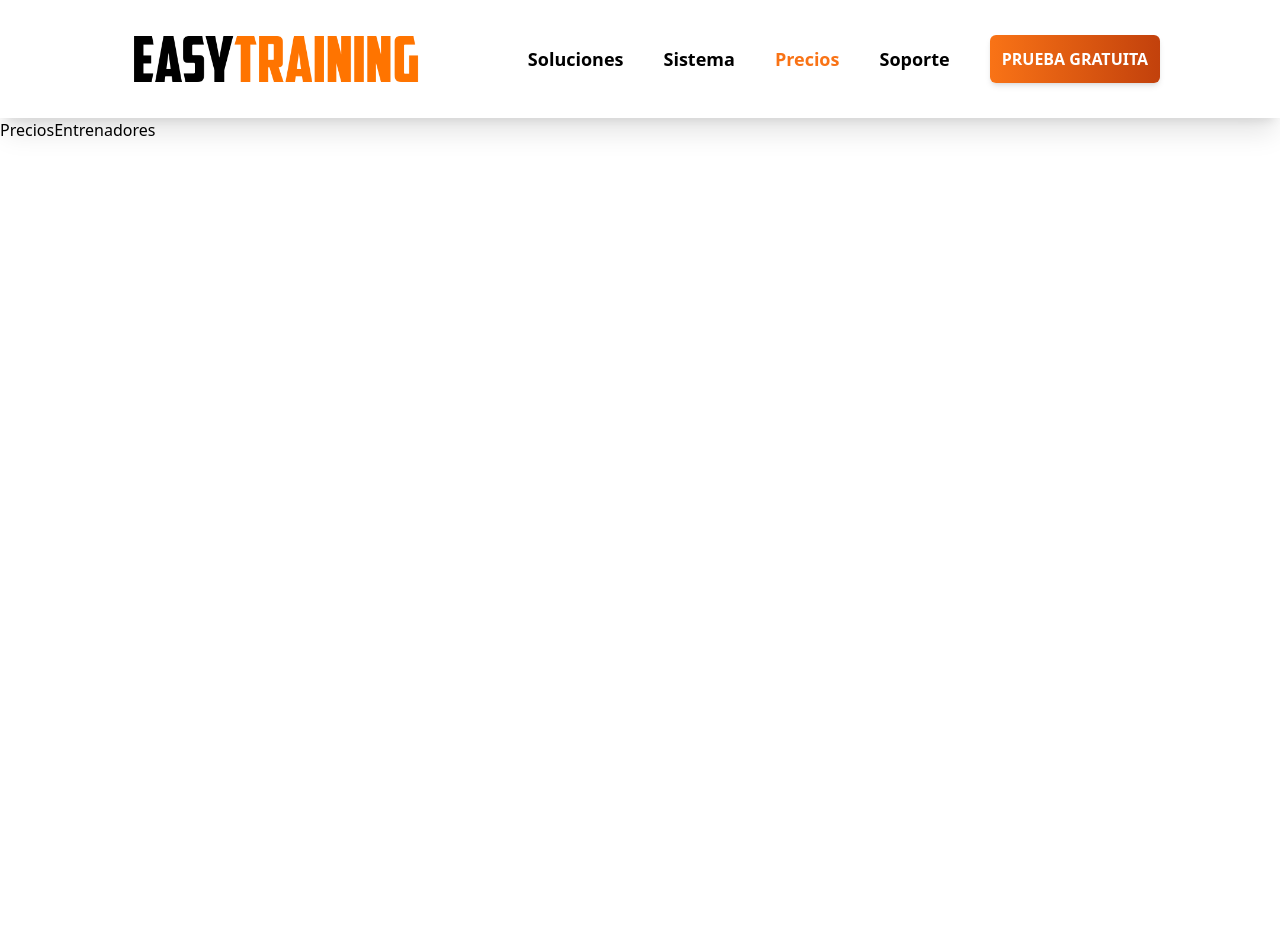
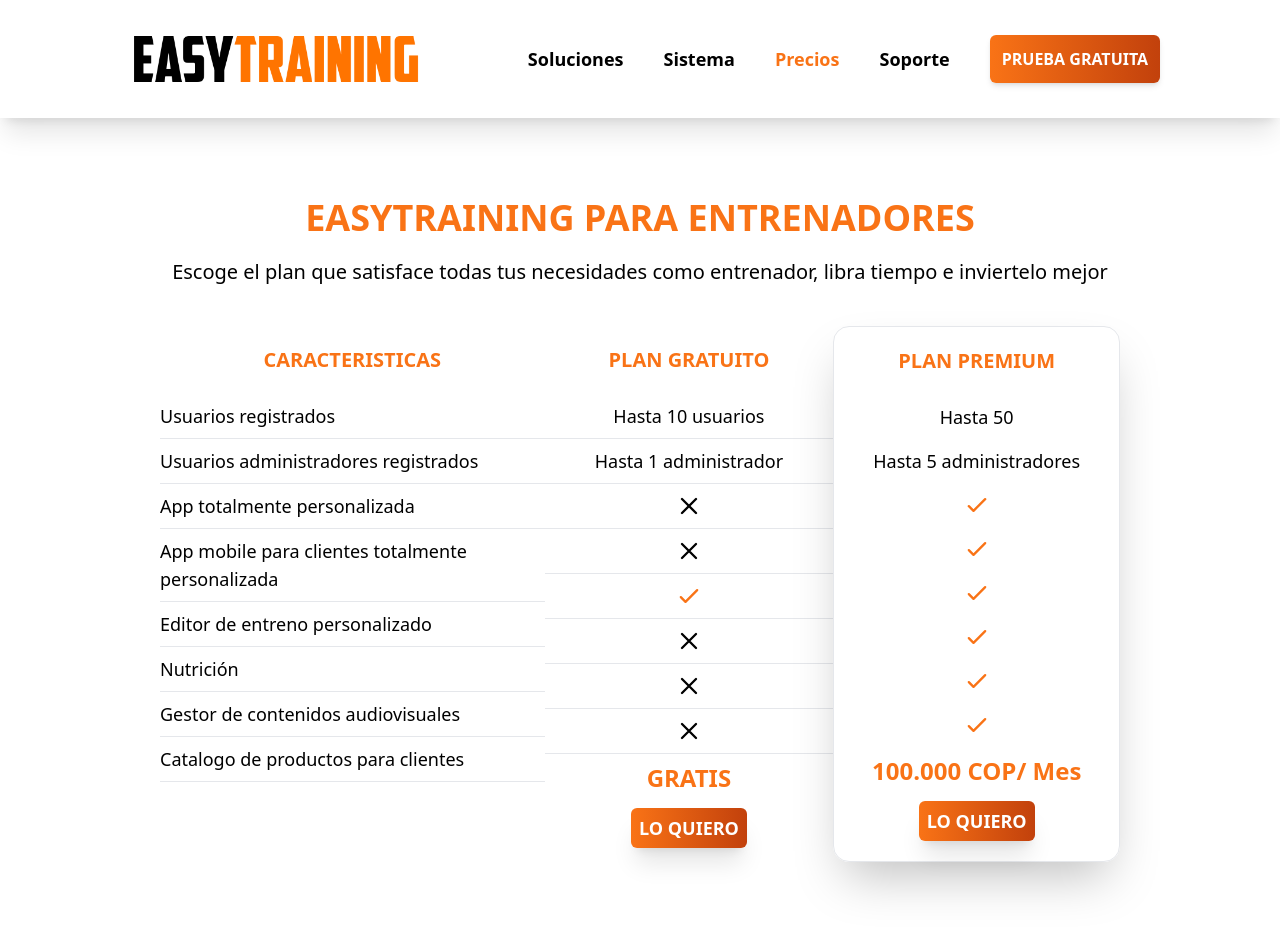
Before and after one commit to JuanDRSoft/Web-App-Gym-front-end, a React (Vite) app: page /precios-de-entrenadores in a window 1280 px wide. Shown: the top 934 px of the page. Before the commit the page ends 800 px from the top, so only its background shows below. Built offline with nearby package versions, Linux system fonts and the light colour scheme.

Commit message:
feat: precios para entrenadores

```diff
--- a/src/paginas/PreciosEntrenadores.jsx
+++ b/src/paginas/PreciosEntrenadores.jsx
@@ -1,4 +1,5 @@
 import React from "react";
+import { Link } from "react-router-dom";
 
 const yes = [
   <div className="flex justify-center text-orange-500">
@@ -35,7 +36,98 @@
 ];
 
 const PreciosEntrenadores = () => {
-  return <div>PreciosEntrenadores</div>;
+  return (
+    <div>
+      <div className="mt-20 mb-10">
+        <p className="font-semibold uppercase text-orange-500 text-4xl text-center">
+          Easytraining para entrenadores
+        </p>
+
+        <p className="text-xl mt-5 text-center">
+          Escoge el plan que satisface todas tus necesidades como entrenador,
+          libra tiempo e inviertelo mejor
+        </p>
+      </div>
+
+      <div className="flex justify-center text-center px-40 2xl:px-80 mb-20">
+        <div className="flex-1 py-5">
+          <p className="uppercase font-semibold text-xl text-orange-500">
+            Caracteristicas
+          </p>
+
+          <div className="mt-5 text-lg text-start">
+            <p className="border-b py-2">Usuarios registrados</p>
+            <p className="border-b py-2">
+              Usuarios administradores registrados
+            </p>
+            <p className="border-b py-2">App totalmente personalizada</p>
+            <p className="border-b py-2">
+              App mobile para clientes totalmente personalizada
+            </p>
+            <p className="border-b py-2">Editor de entreno personalizado</p>
+            <p className="border-b py-2">Nutrición</p>
+            <p className="border-b py-2">Gestor de contenidos audiovisuales</p>
+            <p className="border-b py-2">Catalogo de productos para clientes</p>
+          </div>
+        </div>
+
+        <div className="py-5">
+          <p className="uppercase font-semibold text-xl text-orange-500 mr-16 ml-16">
+            Plan gratuito
+          </p>
+
+          <div className="mt-5 text-lg">
+            <p className="border-b py-2">Hasta 10 usuarios</p>
+            <p className="border-b py-2">Hasta 1 administrador</p>
+            <p className="border-b py-2">{Not}</p>
+            <p className="border-b py-2">{Not}</p>
+            <p className="border-b py-2">{yes}</p>
+            <p className="border-b py-2">{Not}</p>
+            <p className="border-b py-2">{Not}</p>
+            <p className="border-b py-2">{Not}</p>
+            <p className="pt-2 uppercase font-semibold text-orange-500 text-2xl mb-5">
+              Gratis
+            </p>
+
+            <Link
+              to=""
+              className="shadow-xl bg-gradient-to-r from-orange-500 to-orange-700 hover:to-orange-800 p-2 uppercase rounded-md text-white font-bold"
+            >
+              Lo quiero
+            </Link>
+          </div>
+        </div>
+
+        <div className="rounded-2xl border shadow-2xl py-5">
+          <p className="uppercase font-semibold text-xl text-orange-500 mr-16 ml-16">
+            Plan Premium
+          </p>
+
+          <div className="mt-5 text-lg">
+            <p className="py-2">Hasta 50</p>
+            <p className="py-2">Hasta 5 administradores</p>
+            <p className="py-2">{yes}</p>
+            <p className="py-2">{yes}</p>
+            <p className="py-2">{yes}</p>
+            <p className="py-2">{yes}</p>
+            <p className="py-2">{yes}</p>
+            <p className="py-2">{yes}</p>
+            <p className="pt-2 font-semibold text-orange-500 text-2xl mb-5">
+              100.000 COP/ Mes
+            </p>
+
+            <a
+              href="https://wa.link/0jxga7"
+              target="_blank"
+              className="shadow-xl bg-gradient-to-r from-orange-500 to-orange-700 hover:to-orange-800 p-2 uppercase rounded-md text-white font-bold"
+            >
+              Lo quiero
+            </a>
+          </div>
+        </div>
+      </div>
+    </div>
+  );
 };
 
 export default PreciosEntrenadores;
--- a/src/paginas/PreciosGimnasios.jsx
+++ b/src/paginas/PreciosGimnasios.jsx
@@ -67,6 +67,7 @@
             <p className="border-b py-2">Registro de entrenadores</p>
             <p className="border-b py-2">Gestor de contenidos audiovisuales</p>
             <p className="border-b py-2">Control de asistencias</p>
+            <p className="border-b py-2">Catalogo de productos para clientes</p>
           </div>
         </div>
 
@@ -81,6 +82,7 @@
             <p className="border-b py-2">{Not}</p>
             <p className="border-b py-2">{Not}</p>
             <p className="border-b py-2">{yes}</p>
+            <p className="border-b py-2">{Not}</p>
             <p className="border-b py-2">{Not}</p>
             <p className="border-b py-2">{Not}</p>
             <p className="border-b py-2">{Not}</p>
@@ -111,6 +113,7 @@
             <p className="py-2">{yes}</p>
             <p className="py-2">{yes}</p>
             <p className="py-2">{yes}</p>
+            <p className="py-2">{yes}</p>
             <p className="pt-2 font-semibold text-orange-500 text-2xl">
               1.000 COP / Usuario
             </p>
```
